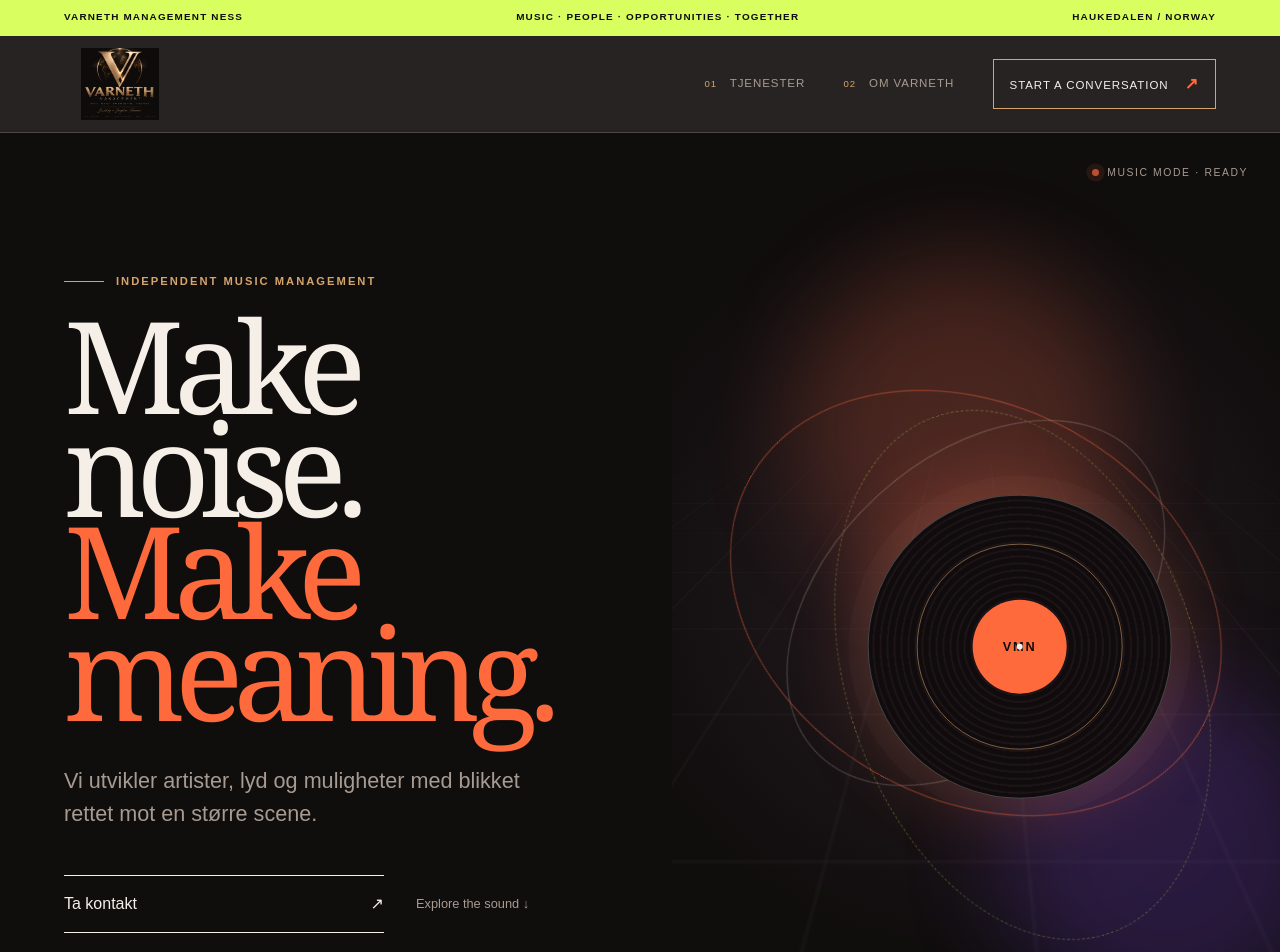
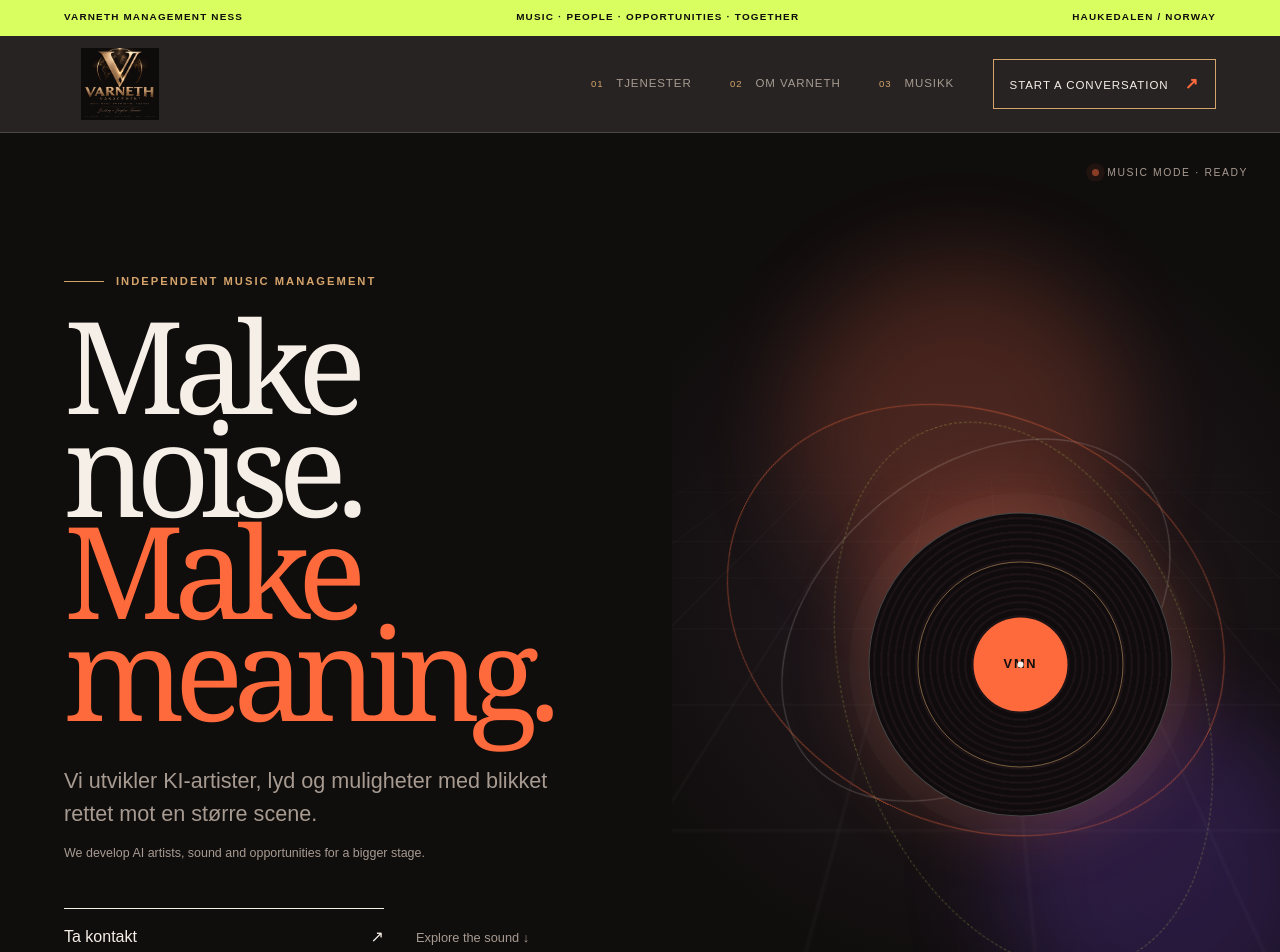
Before and after one commit to ltj54/varneth-management-ness, a Next.js app: page / in a window 1280 px wide. Shown: the top 952 px of the page. Built offline with nearby package versions, Linux system fonts and the light colour scheme.

Commit message:
Add bilingual Varneth music requirements

```diff
--- a/app/globals.css
+++ b/app/globals.css
@@ -98,6 +98,14 @@ h1 em, h2 em, h3 em { color: var(--hot); font-style: normal; }
 footer { display: flex; flex-wrap: wrap; justify-content: space-between; gap: 1rem 2rem; padding: 2rem var(--gutter); background: var(--ink); color: var(--muted); font-size: .75rem; }
 footer strong { color: var(--cream); font-family: var(--serif); font-size: 1rem; }
 footer a { text-underline-offset: .25rem; }
+.language-note { display: block; margin-top: .85rem; color: var(--muted); font-size: .78rem; line-height: 1.6; }
+.music { display: grid; grid-template-columns: minmax(18rem, .8fr) minmax(22rem, 1.2fr); gap: clamp(4rem, 10vw, 10rem); padding: clamp(5rem, 10vw, 9rem) var(--gutter); background: #191316; color: var(--cream); }
+.music h2 { max-width: 8ch; margin: 0; font-size: clamp(3.2rem, 6vw, 6.5rem); letter-spacing: -.07em; line-height: .86; }
+.music-links { display: grid; align-self: end; border-top: 1px solid var(--line); }
+.music-links a { display: flex; align-items: baseline; justify-content: space-between; gap: 1rem; padding: 1.25rem 0; border-bottom: 1px solid var(--line); color: var(--cream); text-decoration: none; }
+.music-links a:hover, .music-links a:focus-visible { color: var(--lime); }
+.music-links span { font-family: var(--serif); font-size: clamp(1.35rem, 2.2vw, 2rem); }
+.music-links small { color: var(--gold); font-size: .65rem; letter-spacing: .1em; text-transform: uppercase; }
 
 @keyframes spin { to { transform: translate(-50%, -50%) rotate(335deg); } }
 @keyframes orbit { to { transform: translate(-50%, -50%) rotate(335deg); } }
@@ -106,6 +114,6 @@ footer a { text-underline-offset: .25rem; }
 @keyframes blink { 50% { opacity: .25; } }
 @keyframes marquee { to { transform: translateX(-50%); } }
 
-@media (max-width: 820px) { .topline span:nth-child(2) { display: none; } .hero { grid-template-columns: 1fr; } .brand-motion { min-height: 34rem; } .record { width: min(58vw, 18rem); } .services-heading, .service-feature, .about, .contact { grid-template-columns: 1fr; } .services-heading { gap: 2rem; } .section-intro { margin-top: 1rem; } .service-feature > p { margin-top: 3rem; } }
+@media (max-width: 820px) { .topline span:nth-child(2) { display: none; } .hero { grid-template-columns: 1fr; } .brand-motion { min-height: 34rem; } .record { width: min(58vw, 18rem); } .services-heading, .service-feature, .about, .music, .contact { grid-template-columns: 1fr; } .services-heading { gap: 2rem; } .section-intro { margin-top: 1rem; } .service-feature > p { margin-top: 3rem; } }
 @media (max-width: 560px) { .topline { font-size: .55rem; } .site-header { min-height: 5.5rem; } .brand, .brand img { width: 5.8rem; } .brand img { height: 3.8rem; } .site-header nav a:not(.nav-cta) { display: none; } .site-header nav .nav-cta { padding: .65rem .7rem; font-size: .58rem; } h1 { font-size: clamp(4.2rem, 18vw, 6rem); } .hero-main { padding-top: 5rem; padding-bottom: 4rem; } .brand-motion { min-height: 29rem; } .motion-copy { top: 1.25rem; right: 1.25rem; } .live-toggle { bottom: 1.25rem; left: 1.25rem; } .equalizer { right: 1.25rem; bottom: 1.25rem; left: 1.25rem; } .service-pair { grid-template-columns: 1fr; } .service-pair article { min-height: auto; padding: 3rem 0; } .service-pair article + article { padding-left: 0; border-top: 1px solid var(--line); border-left: 0; } .facts div { grid-template-columns: 1fr; gap: .35rem; } }
 @media (prefers-reduced-motion: reduce) { *, *::before, *::after { animation-duration: .001ms !important; animation-iteration-count: 1 !important; scroll-behavior: auto !important; } }
--- a/app/page.tsx
+++ b/app/page.tsx
@@ -4,6 +4,7 @@ import { BrandMotion } from "./brand-motion";
 
 const contactEmail = "bhstockmann@gmail.com";
 const phone = "+47 93 66 97 87";
+const spotifySearch = (name: string) => `https://open.spotify.com/search/${encodeURIComponent(name)}`;
 
 export default function Home() {
   return (
@@ -16,6 +17,7 @@ export default function Home() {
         <nav aria-label="Hovedmeny">
           <a href="#tjenester"><span>01</span> Tjenester</a>
           <a href="#om"><span>02</span> Om Varneth</a>
+          <a href="#musikk"><span>03</span> Musikk</a>
           <a className="nav-cta" href="#kontakt">Start a conversation <b>↗</b></a>
         </nav>
       </header>
@@ -24,7 +26,8 @@ export default function Home() {
         <div className="hero-main">
           <p className="eyebrow"><span className="eyebrow-line" /> Independent music management</p>
           <h1 id="hero-title"><span>Make noise.</span><em>Make meaning.</em></h1>
-          <p className="hero-intro">Vi utvikler artister, lyd og muligheter med blikket rettet mot en større scene.</p>
+          <p className="hero-intro">Vi utvikler KI-artister, lyd og muligheter med blikket rettet mot en større scene.</p>
+          <p className="language-note">We develop AI artists, sound and opportunities for a bigger stage.</p>
           <div className="hero-actions">
             <ContactForm className="contact-link" />
             <a className="services-link" href="#tjenester">Explore the sound <span aria-hidden="true">↓</span></a>
@@ -37,7 +40,7 @@ export default function Home() {
 
       <section className="services" id="tjenester" aria-labelledby="services-title">
         <header className="services-heading"><p className="eyebrow"><span className="eyebrow-line" /> What we do</p><h2 id="services-title">Turn a spark into a signal.</h2><p className="section-intro">Fra første idé til ferdig uttrykk — vi bygger rom for mennesker og musikk som fortjener å bli hørt.</p></header>
-        <div className="service-feature"><div><span className="service-number">01</span><h3>Music<br /><em>production</em></h3></div><p>Utvikling, produksjon og utgivelse av musikk- og lydopptak med retning, nerve og en tydelig identitet.</p></div>
+        <div className="service-feature"><div><span className="service-number">01</span><h3>Music<br /><em>production</em></h3></div><p>KI-musikkproduksjon, rådgivning og utgivelse av musikk- og lydopptak med retning, nerve og en tydelig identitet.<br /><span className="language-note">AI music production, consulting and releases with direction, energy and a clear identity.</span></p></div>
         <div className="service-pair">
           <article><span className="service-number">02</span><h3>Artist<br /><em>development</em></h3><p>Et skarpere uttrykk, en modigere retning og et lag som heier hele veien.</p><a href="#kontakt">Build the next chapter ↗</a></article>
           <article><span className="service-number">03</span><h3>Brand<br /><em>partnerships</em></h3><p>Smartere samarbeid mellom artister, merkevarer, media og mennesker.</p><a href="#kontakt">Open the door ↗</a></article>
@@ -48,7 +51,8 @@ export default function Home() {
         <header><p className="eyebrow"><span className="eyebrow-line" /> The point of view</p><h2 id="about-title">Good things happen when the right people meet.</h2></header>
         <div className="about-copy">
           <p className="about-lead">Building a Brighter Tomorrow<span className="accent-dot">.</span></p>
-          <p>Varneth Management Ness er et norsk enkeltpersonforetak i Haukedalen, Sunnfjord, med aktivitet innen produksjon av musikk og lydopptak.</p>
+          <p>Varneth Management Ness er et norsk enkeltpersonforetak i Haukedalen, Sunnfjord, med aktivitet innen KI-musikkproduksjon, utgivelser, rådgivning og egen publishing/forfattervirksomhet innen musikkindustrien.</p>
+          <p className="language-note">Varneth Management Ness is a Norwegian sole proprietorship working with AI music production, releases, consulting and independent publishing.</p>
           <blockquote className="brand-quote">Music · People · Opportunities · Together</blockquote>
           <dl className="facts">
             <div><dt>Foretak</dt><dd>Varneth Management Ness</dd></div>
@@ -56,6 +60,17 @@ export default function Home() {
             <div><dt>Sted</dt><dd>Haukedalen, Sunnfjord</dd></div>
             <div><dt>Kontakt</dt><dd>Henning Stockmann Ness</dd></div>
           </dl>
+        </div>
+      </section>
+
+      <section className="music" id="musikk" aria-labelledby="music-title">
+        <div><p className="eyebrow"><span className="eyebrow-line" /> Listen / Lytt</p><h2 id="music-title">The projects.</h2><p className="language-note">Prosjektene og artistene som inspirerer.</p></div>
+        <div className="music-links">
+          <a href={spotifySearch("Brøken Veil")} target="_blank" rel="noreferrer"><span>Brøken Veil</span><small>Spotify-søk ↗</small></a>
+          <a href={spotifySearch("Black Veil Hart")} target="_blank" rel="noreferrer"><span>Black Veil Hart</span><small>Spotify-søk ↗</small></a>
+          <a href="https://open.spotify.com/artist/1qJQE5EXwZ8tg7sUJRsnEd" target="_blank" rel="noreferrer"><span>Gravel N Bones</span><small>Spotify ↗</small></a>
+          <a href="https://open.spotify.com/artist/2fBpFxSAXyWl9JuzSfvFcm" target="_blank" rel="noreferrer"><span>Iron West</span><small>Spotify ↗</small></a>
+          <a href={spotifySearch("Abdysall")} target="_blank" rel="noreferrer"><span>Abdysall</span><small>Spotify-søk ↗</small></a>
         </div>
       </section>
 
```
